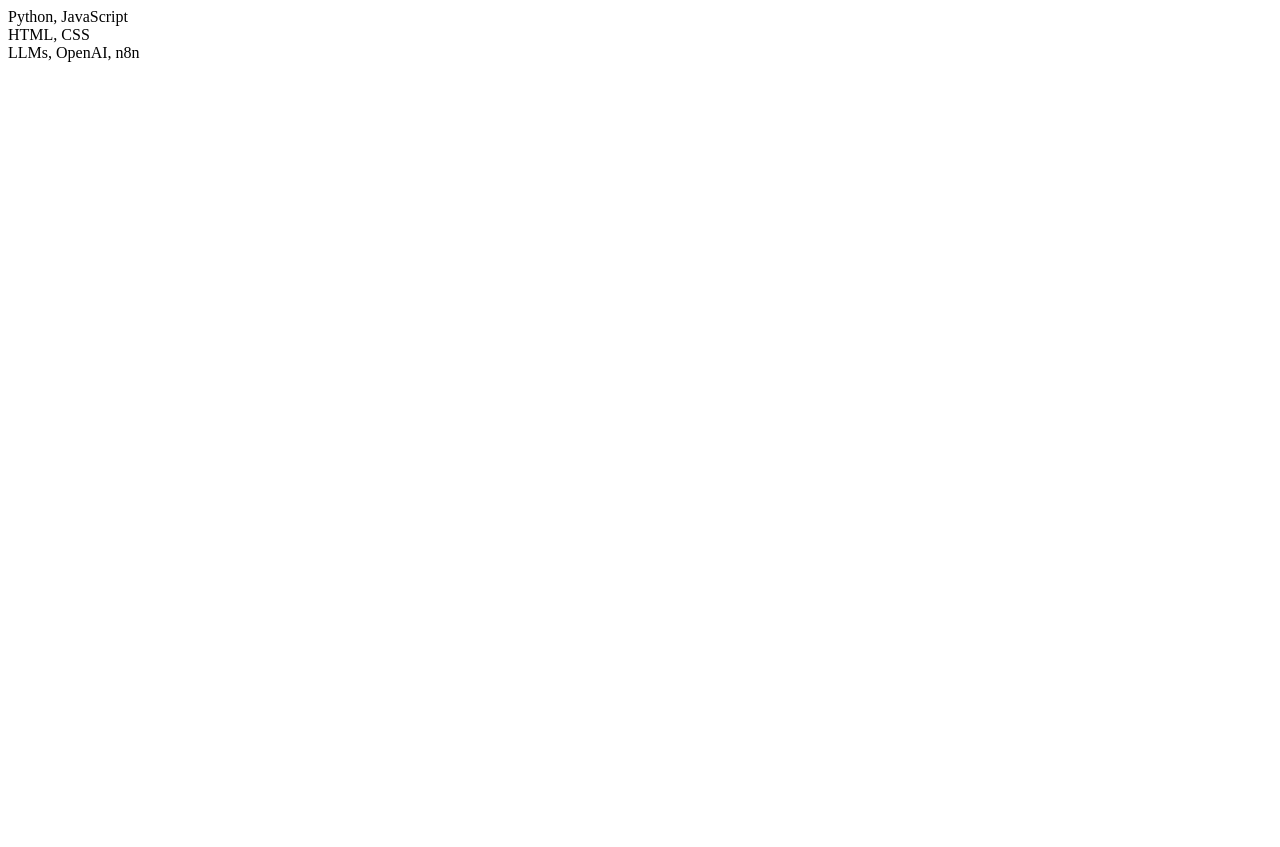
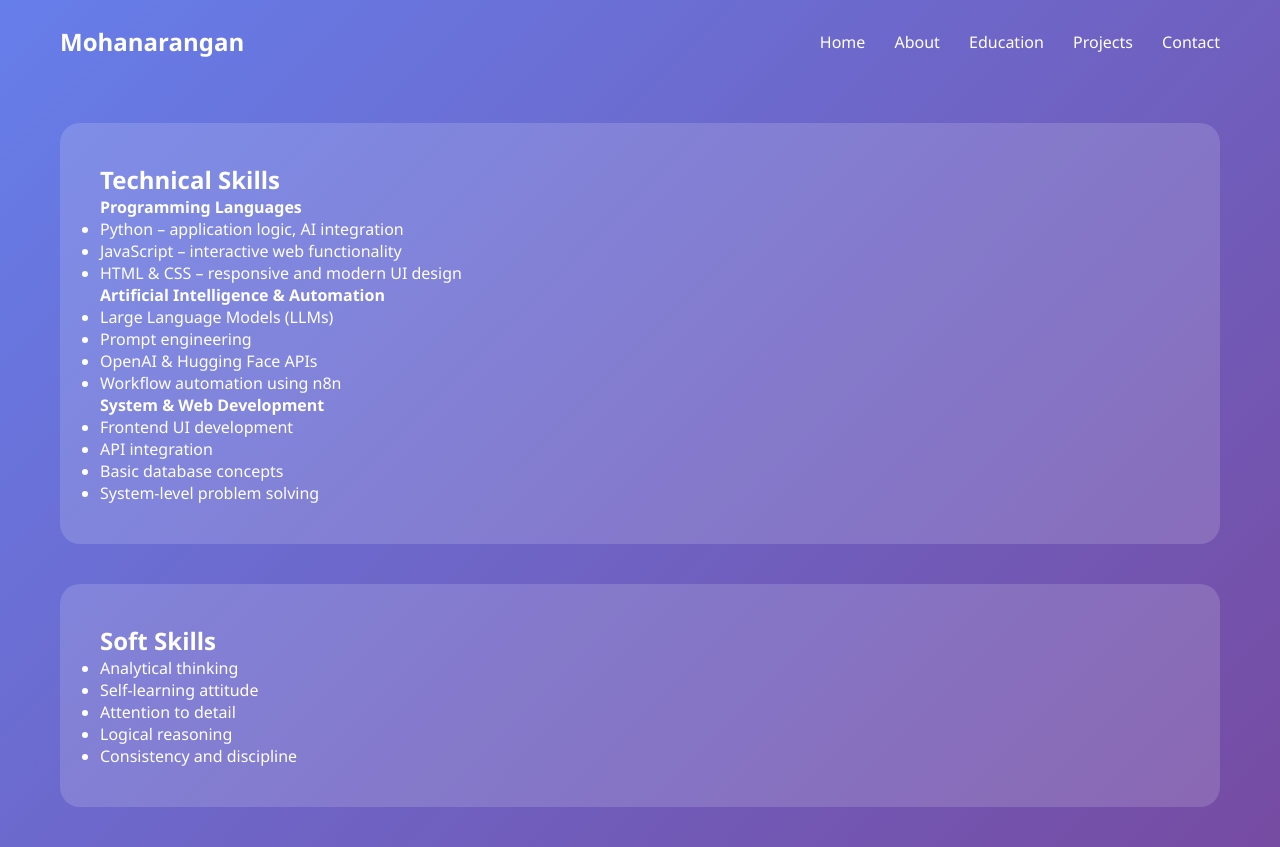
Before and after one commit to Mohanarangan-N/portfolio, a plain HTML site: page skills.html in a window 1280 px wide. Before the commit the page ends 800 px from the top, so only its background shows below. Drawn offline with Linux system fonts and the light colour scheme.

Commit message:
Update skills.html
Signed-off-by: Mohanarangan-N <mohanarangan1112@gmail.com>

```diff
--- a/skills.html
+++ b/skills.html
@@ -1,5 +1,59 @@
-<section class="page grid">
-  <div class="card">Python, JavaScript</div>
-  <div class="card">HTML, CSS</div>
-  <div class="card">LLMs, OpenAI, n8n</div>
-</section>
+<!DOCTYPE html>
+<html lang="en">
+<head>
+  <title>Skills | Mohanarangan</title>
+  <link rel="stylesheet" href="style.css">
+</head>
+<body>
+
+<header class="navbar">
+  <h2>Mohanarangan</h2>
+  <nav>
+    <a href="index.html">Home</a>
+    <a href="about.html">About</a>
+    <a href="education.html">Education</a>
+    <a href="projects.html">Projects</a>
+    <a href="contact.html">Contact</a>
+  </nav>
+</header>
+
+<div class="section">
+  <h2>Technical Skills</h2>
+
+  <p><strong>Programming Languages</strong></p>
+  <ul>
+    <li>Python – application logic, AI integration</li>
+    <li>JavaScript – interactive web functionality</li>
+    <li>HTML & CSS – responsive and modern UI design</li>
+  </ul>
+
+  <p><strong>Artificial Intelligence & Automation</strong></p>
+  <ul>
+    <li>Large Language Models (LLMs)</li>
+    <li>Prompt engineering</li>
+    <li>OpenAI & Hugging Face APIs</li>
+    <li>Workflow automation using n8n</li>
+  </ul>
+
+  <p><strong>System & Web Development</strong></p>
+  <ul>
+    <li>Frontend UI development</li>
+    <li>API integration</li>
+    <li>Basic database concepts</li>
+    <li>System-level problem solving</li>
+  </ul>
+</div>
+
+<div class="section">
+  <h2>Soft Skills</h2>
+  <ul>
+    <li>Analytical thinking</li>
+    <li>Self-learning attitude</li>
+    <li>Attention to detail</li>
+    <li>Logical reasoning</li>
+    <li>Consistency and discipline</li>
+  </ul>
+</div>
+
+</body>
+</html>
```
